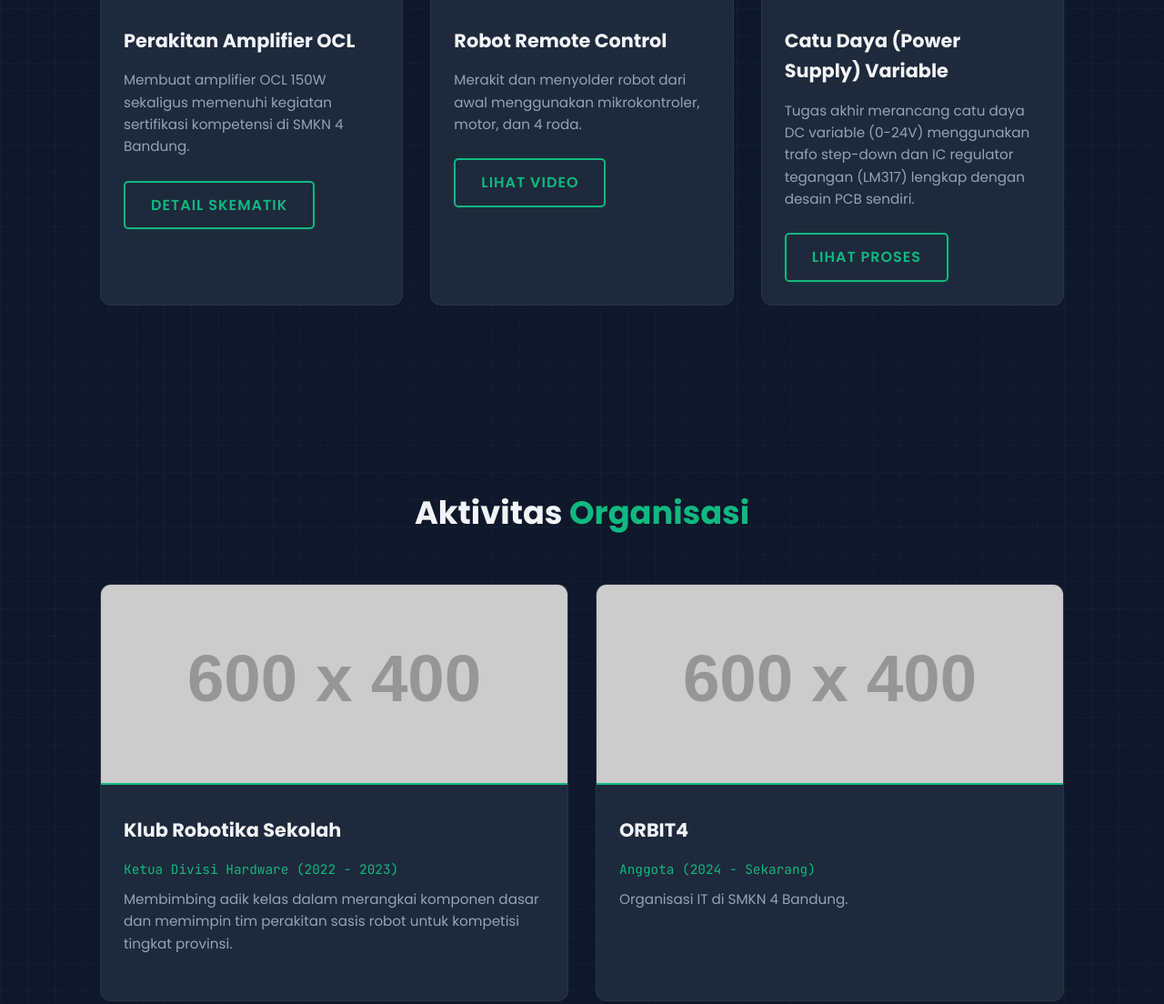
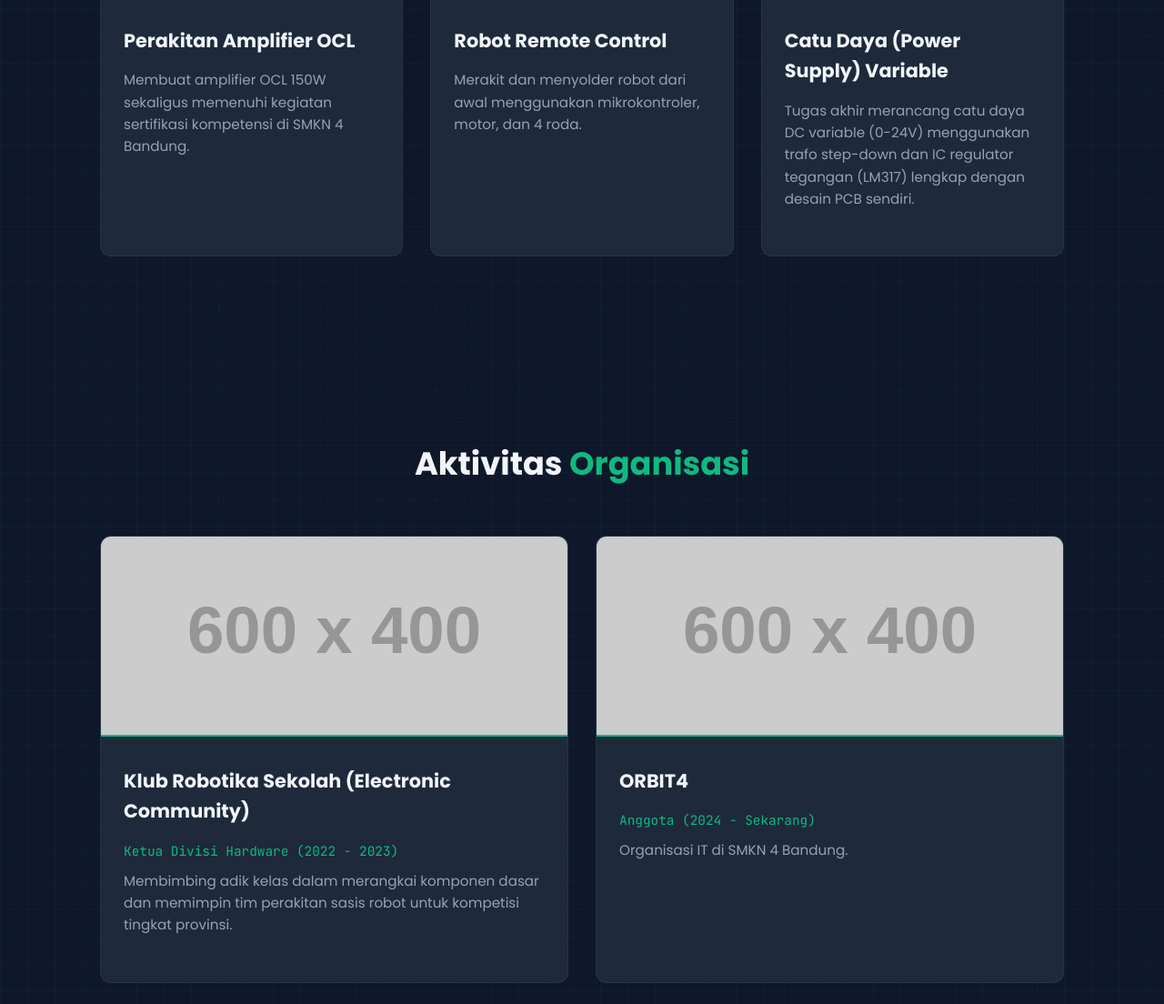
Before and after one commit to Nafil22/nafil22.github.io, a plain HTML site: page index.html in a window 1280 px wide. Shown: the part 2421-3525 px from the top of the page at 91% size. Drawn offline with Linux system fonts and the light colour scheme; placeholder pictures from the web are drawn by us.

Commit message:
Update index.html

```diff
--- a/index.html
+++ b/index.html
@@ -342,7 +342,6 @@
                     <div class="card-content">
                         <h3 class="card-title">Perakitan Amplifier OCL</h3>
                         <p class="card-desc">Membuat amplifier OCL 150W sekaligus memenuhi kegiatan sertifikasi kompetensi di SMKN 4 Bandung.</p>
-                        <a href="https://github.com/username-kamu" target="_blank" class="btn">Detail Skematik</a>
                     </div>
                 </div>
 
@@ -352,7 +351,6 @@
                     <div class="card-content">
                         <h3 class="card-title">Robot Remote Control</h3>
                         <p class="card-desc">Merakit dan menyolder robot  dari awal menggunakan mikrokontroler, motor, dan 4 roda.</p>
-                        <a href="#" target="_blank" class="btn">Lihat Video</a>
                     </div>
                 </div>
 
@@ -362,7 +360,6 @@
                     <div class="card-content">
                         <h3 class="card-title">Catu Daya (Power Supply) Variable</h3>
                         <p class="card-desc">Tugas akhir merancang catu daya DC variable (0-24V) menggunakan trafo step-down dan IC regulator tegangan (LM317) lengkap dengan desain PCB sendiri.</p>
-                        <a href="#" class="btn">Lihat Proses</a>
                     </div>
                 </div>
 
@@ -380,7 +377,7 @@
                 <div class="card">
                     <img src="https://via.placeholder.com/600x400.png?text=Foto+Ekskul+Robotika" alt="Robotika">
                     <div class="card-content">
-                        <h3 class="card-title">Klub Robotika Sekolah</h3>
+                        <h3 class="card-title">Klub Robotika Sekolah (Electronic Community)</h3>
                         <p class="tech-font" style="margin-bottom: 10px; font-size: 0.9rem;">Ketua Divisi Hardware (2022 - 2023)</p>
                         <p class="card-desc">Membimbing adik kelas dalam merangkai komponen dasar dan memimpin tim perakitan sasis robot untuk kompetisi tingkat provinsi.</p>
                     </div>
```
